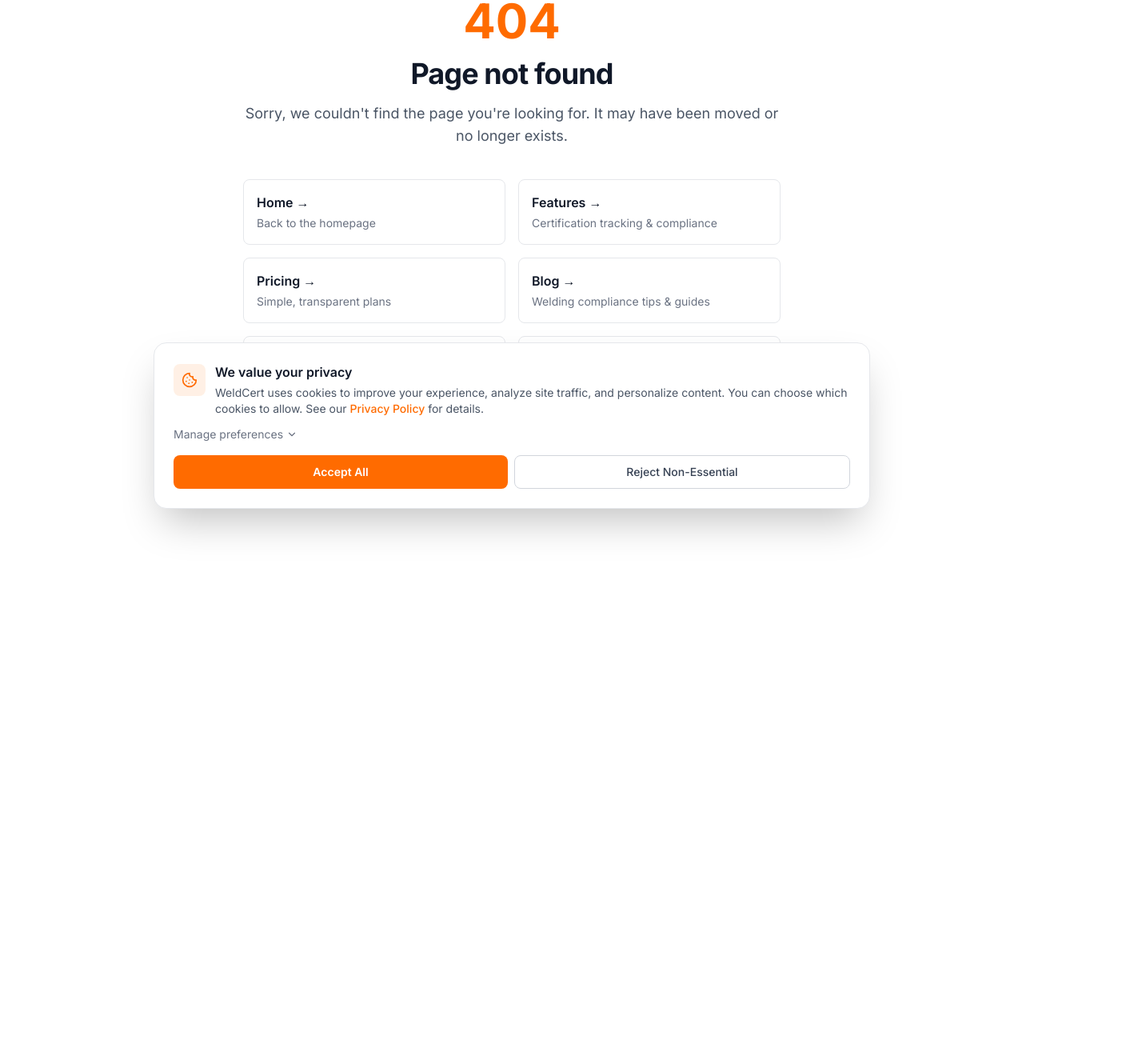
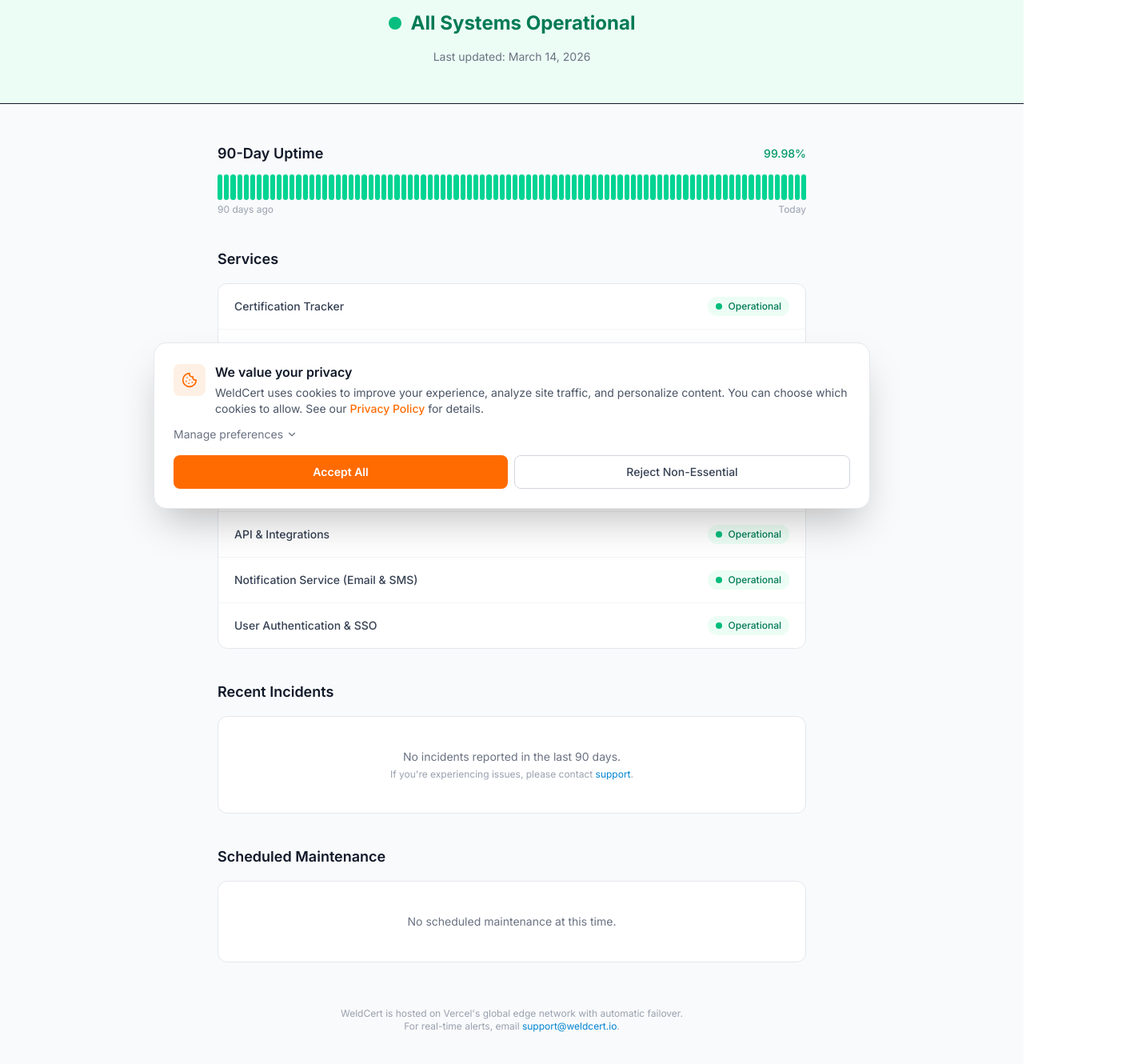
Before and after one commit to nolanterry/weldcert-site, a Next.js app: page /status in a window 1280 px wide. Before the commit this address had no page. Shown: the part 140-1470 px from the top of the page at 80% size, 1408 px wide, since content can reach past the window. Before the commit the page ends 822 px from the top, so only its background shows below. Built offline with nearby package versions, Linux system fonts and the light colour scheme.

Commit message:
feat: add /status page with system status dashboard, 90-day uptime bar, service list, incident log — footer + sitemap updated

```diff
--- a/src/app/sitemap.ts
+++ b/src/app/sitemap.ts
@@ -36,6 +36,7 @@
     { url: `${base}/demo`, lastModified: now, changeFrequency: "monthly", priority: 0.9 },
     { url: `${base}/help`, lastModified: now, changeFrequency: "monthly", priority: 0.7 },
     { url: `${base}/resources`, lastModified: now, changeFrequency: "monthly", priority: 0.8 },
+    { url: `${base}/status`, lastModified: now, changeFrequency: "daily" as const, priority: 0.5 },
     { url: `${base}/roi-calculator`, lastModified: now, changeFrequency: "monthly", priority: 0.8 },
     { url: `${base}/use-cases`, lastModified: now, changeFrequency: "monthly", priority: 0.8 },
     { url: `${base}/use-cases/structural-steel-fabricators`, lastModified: now, changeFrequency: "monthly", priority: 0.8 },
--- /dev/null
+++ b/src/app/status/page.tsx
@@ -0,0 +1,204 @@
+import { Header } from "@/components/header";
+import { Footer } from "@/components/footer";
+import type { Metadata } from "next";
+
+export const metadata: Metadata = {
+  title: "System Status",
+  description:
+    "WeldCert system status — real-time operational status for all welder certification tracking services. Check uptime, incidents, and scheduled maintenance.",
+  alternates: { canonical: "/status" },
+  openGraph: {
+    title: "System Status | WeldCert",
+    description:
+      "WeldCert system status — real-time operational status for all welder certification tracking services.",
+    url: "https://weldcert.io/status",
+  },
+};
+
+type ServiceStatus = "operational" | "degraded" | "outage" | "maintenance";
+
+interface Service {
+  name: string;
+  status: ServiceStatus;
+}
+
+const SERVICES: Service[] = [
+    { name: "Certification Tracker", status: "operational" as const },
+    { name: "WPS/PQR Document Engine", status: "operational" as const },
+    { name: "Qualification Monitoring", status: "operational" as const },
+    { name: "Compliance Dashboard", status: "operational" as const },
+    { name: "Mobile App (iOS & Android)", status: "operational" as const },
+    { name: "API & Integrations", status: "operational" as const },
+    { name: "Notification Service (Email & SMS)", status: "operational" as const },
+    { name: "User Authentication & SSO", status: "operational" as const },
+];
+
+const STATUS_CONFIG: Record<
+  ServiceStatus,
+  { label: string; dotColor: string; bgColor: string; textColor: string }
+> = {
+  operational: {
+    label: "Operational",
+    dotColor: "bg-emerald-500",
+    bgColor: "bg-emerald-50",
+    textColor: "text-emerald-700",
+  },
+  degraded: {
+    label: "Degraded Performance",
+    dotColor: "bg-yellow-500",
+    bgColor: "bg-yellow-50",
+    textColor: "text-yellow-700",
+  },
+  outage: {
+    label: "Major Outage",
+    dotColor: "bg-red-500",
+    bgColor: "bg-red-50",
+    textColor: "text-red-700",
+  },
+  maintenance: {
+    label: "Under Maintenance",
+    dotColor: "bg-blue-500",
+    bgColor: "bg-blue-50",
+    textColor: "text-blue-700",
+  },
+};
+
+function getOverallStatus(services: Service[]): ServiceStatus {
+  if (services.some((s) => s.status === "outage")) return "outage";
+  if (services.some((s) => s.status === "degraded")) return "degraded";
+  if (services.some((s) => s.status === "maintenance")) return "maintenance";
+  return "operational";
+}
+
+const UPTIME_DAYS = Array.from({ length: 90 }, (_, i) => {
+  const d = new Date();
+  d.setDate(d.getDate() - (89 - i));
+  return { date: d.toISOString().slice(0, 10), status: "operational" as ServiceStatus };
+});
+
+export default function StatusPage() {
+  const overall = getOverallStatus(SERVICES);
+  const overallConfig = STATUS_CONFIG[overall];
+
+  return (
+    <>
+      <Header />
+      <main id="main-content" className="min-h-screen bg-gray-50">
+        {/* Overall Status Banner */}
+        <section className={`${overallConfig.bgColor} border-b`}>
+          <div className="max-w-3xl mx-auto px-4 py-12 text-center">
+            <div className="inline-flex items-center gap-3 mb-4">
+              <span className={`w-4 h-4 rounded-full ${overallConfig.dotColor} animate-pulse`} />
+              <h1 className={`text-2xl font-bold ${overallConfig.textColor}`}>
+                {overall === "operational"
+                  ? "All Systems Operational"
+                  : overallConfig.label}
+              </h1>
+            </div>
+            <p className="text-sm text-gray-500">
+              Last updated: {new Date().toLocaleDateString("en-US", { month: "long", day: "numeric", year: "numeric" })}
+            </p>
+          </div>
+        </section>
+
+        <div className="max-w-3xl mx-auto px-4 py-12 space-y-10">
+          {/* 90-Day Uptime Bar */}
+          <section>
+            <div className="flex items-center justify-between mb-3">
+              <h2 className="text-lg font-semibold text-gray-900">90-Day Uptime</h2>
+              <span className="text-sm font-medium text-emerald-600">99.98%</span>
+            </div>
+            <div className="flex gap-[2px]" aria-label="90-day uptime history">
+              {UPTIME_DAYS.map((day) => (
+                <div
+                  key={day.date}
+                  className="flex-1 h-8 rounded-sm bg-emerald-400 hover:bg-emerald-500 transition-colors cursor-default"
+                  title={`${day.date}: ${STATUS_CONFIG[day.status].label}`}
+                />
+              ))}
+            </div>
+            <div className="flex justify-between text-xs text-gray-400 mt-1">
+              <span>90 days ago</span>
+              <span>Today</span>
+            </div>
+          </section>
+
+          {/* Service List */}
+          <section>
+            <h2 className="text-lg font-semibold text-gray-900 mb-4">Services</h2>
+            <div className="bg-white rounded-xl border border-gray-200 divide-y divide-gray-100">
+              {SERVICES.map((service) => {
+                const config = STATUS_CONFIG[service.status];
+                return (
+                  <div
+                    key={service.name}
+                    className="flex items-center justify-between px-5 py-4"
+                  >
+                    <span className="text-sm font-medium text-gray-700">
+                      {service.name}
+                    </span>
+                    <span
+                      className={`inline-flex items-center gap-2 text-xs font-medium px-2.5 py-1 rounded-full ${config.bgColor} ${config.textColor}`}
+                    >
+                      <span className={`w-2 h-2 rounded-full ${config.dotColor}`} />
+                      {config.label}
+                    </span>
+                  </div>
+                );
+              })}
+            </div>
+          </section>
+
+          {/* Recent Incidents */}
+          <section>
+            <h2 className="text-lg font-semibold text-gray-900 mb-4">
+              Recent Incidents
+            </h2>
+            <div className="bg-white rounded-xl border border-gray-200 p-6">
+              <div className="text-center py-4">
+                <p className="text-sm text-gray-500">
+                  No incidents reported in the last 90 days.
+                </p>
+                <p className="text-xs text-gray-400 mt-1">
+                  If you&apos;re experiencing issues, please contact{" "}
+                  <a href="/contact" className="text-sky-600 hover:underline">
+                    support
+                  </a>
+                  .
+                </p>
+              </div>
+            </div>
+          </section>
+
+          {/* Scheduled Maintenance */}
+          <section>
+            <h2 className="text-lg font-semibold text-gray-900 mb-4">
+              Scheduled Maintenance
+            </h2>
+            <div className="bg-white rounded-xl border border-gray-200 p-6">
+              <div className="text-center py-4">
+                <p className="text-sm text-gray-500">
+                  No scheduled maintenance at this time.
+                </p>
+              </div>
+            </div>
+          </section>
+
+          {/* Infrastructure Note */}
+          <section className="text-center pt-4">
+            <p className="text-xs text-gray-400">
+              WeldCert is hosted on Vercel&apos;s global edge network with automatic failover.
+              <br />
+              For real-time alerts, email{" "}
+              <a href="mailto:support@weldcert.io" className="text-sky-600 hover:underline">
+                support@weldcert.io
+              </a>
+              .
+            </p>
+          </section>
+        </div>
+      </main>
+      <Footer />
+    </>
+  );
+}
--- a/src/components/footer.tsx
+++ b/src/components/footer.tsx
@@ -12,6 +12,7 @@
   { label: "Use Cases", href: "/use-cases" },
   { label: "Resources", href: "/resources" },
   { label: "Help Center", href: "/help" },
+  { label: "Status", href: "/status" },
 ];
 
 const RESOURCE_LINKS = [
```
